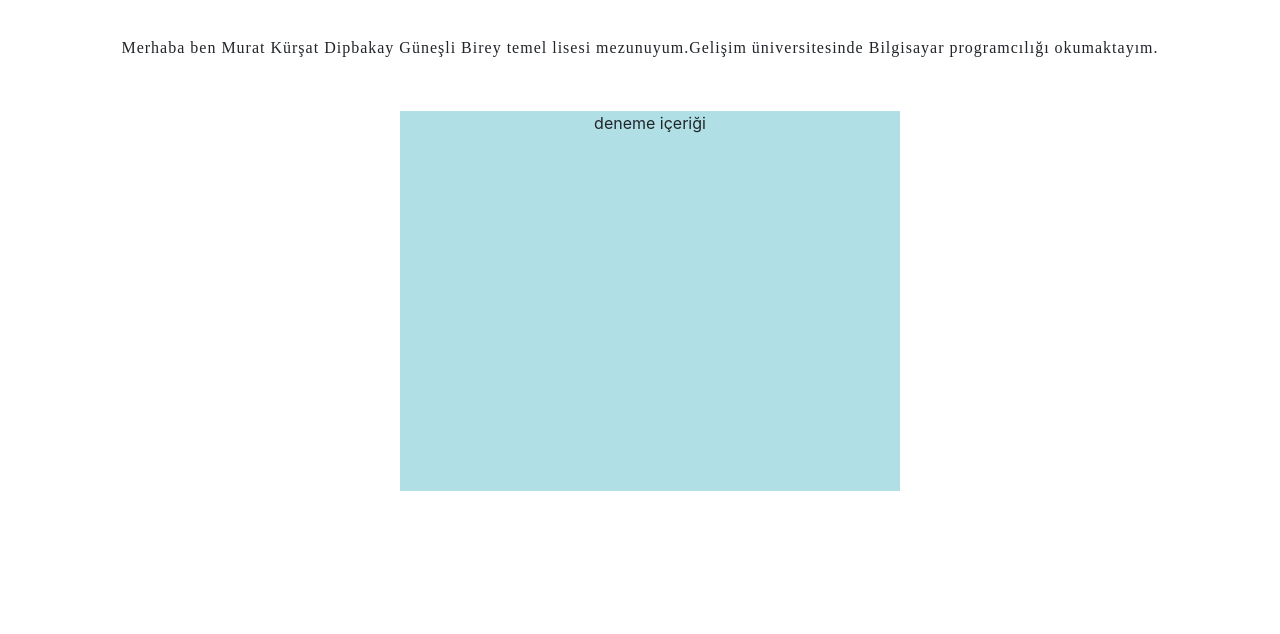
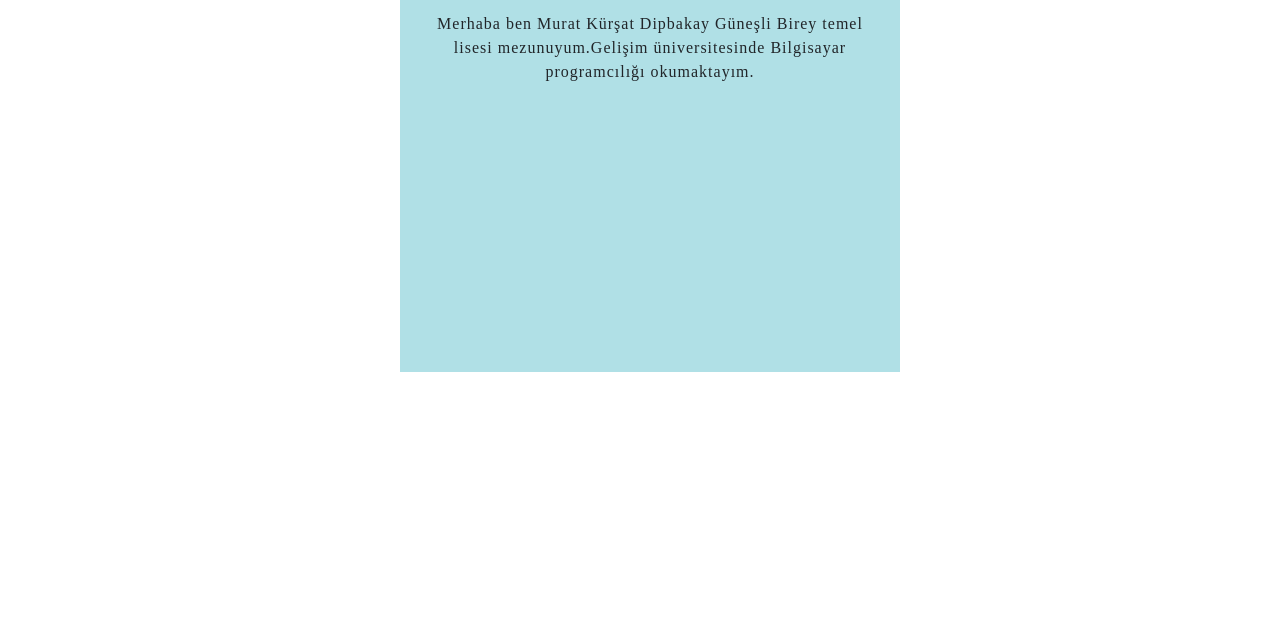
Before and after one commit to battlepriest/webpage2, a plain HTML site: page webpage/firsthtmlpage/index.html in a window 1280 px wide. Shown: the part 166-800 px from the top of the page. Drawn offline with nearby package versions, Linux system fonts and the light colour scheme.

Commit message:
Add files via upload

```diff
--- a/webpage/firsthtmlpage/index.html
+++ b/webpage/firsthtmlpage/index.html
@@ -55,10 +55,10 @@
 
 <h2>Merhaba</h2>
 
-<p>Merhaba ben Murat Kürşat Dipbakay Güneşli Birey temel lisesi mezunuyum.Gelişim üniversitesinde Bilgisayar programcılığı okumaktayım.</p>
+
 
 <div class="metniortala">
-  deneme içeriği
+  <p>Merhaba ben Murat Kürşat Dipbakay Güneşli Birey temel lisesi mezunuyum.Gelişim üniversitesinde Bilgisayar programcılığı okumaktayım.</p>
 </div>
 
 
```
